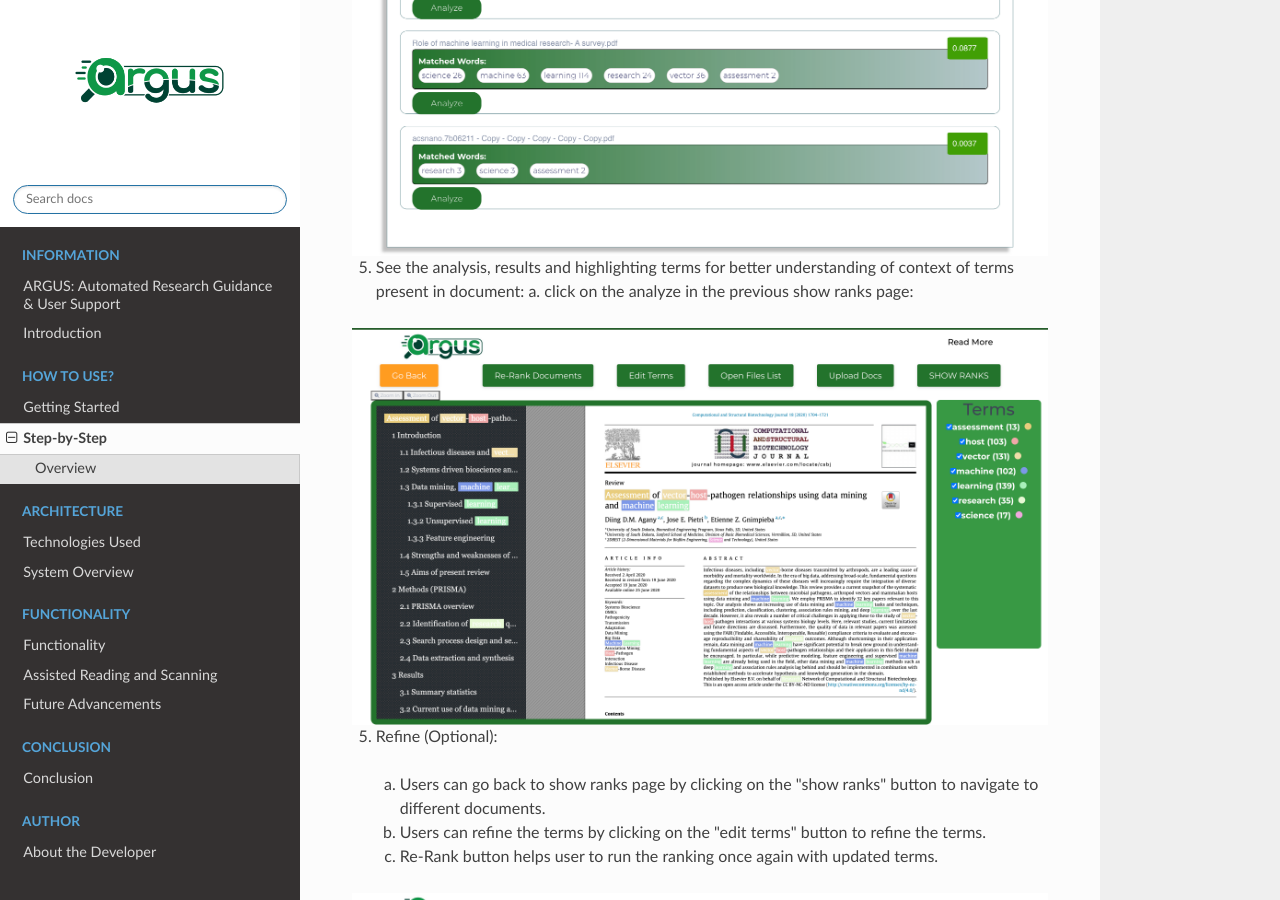
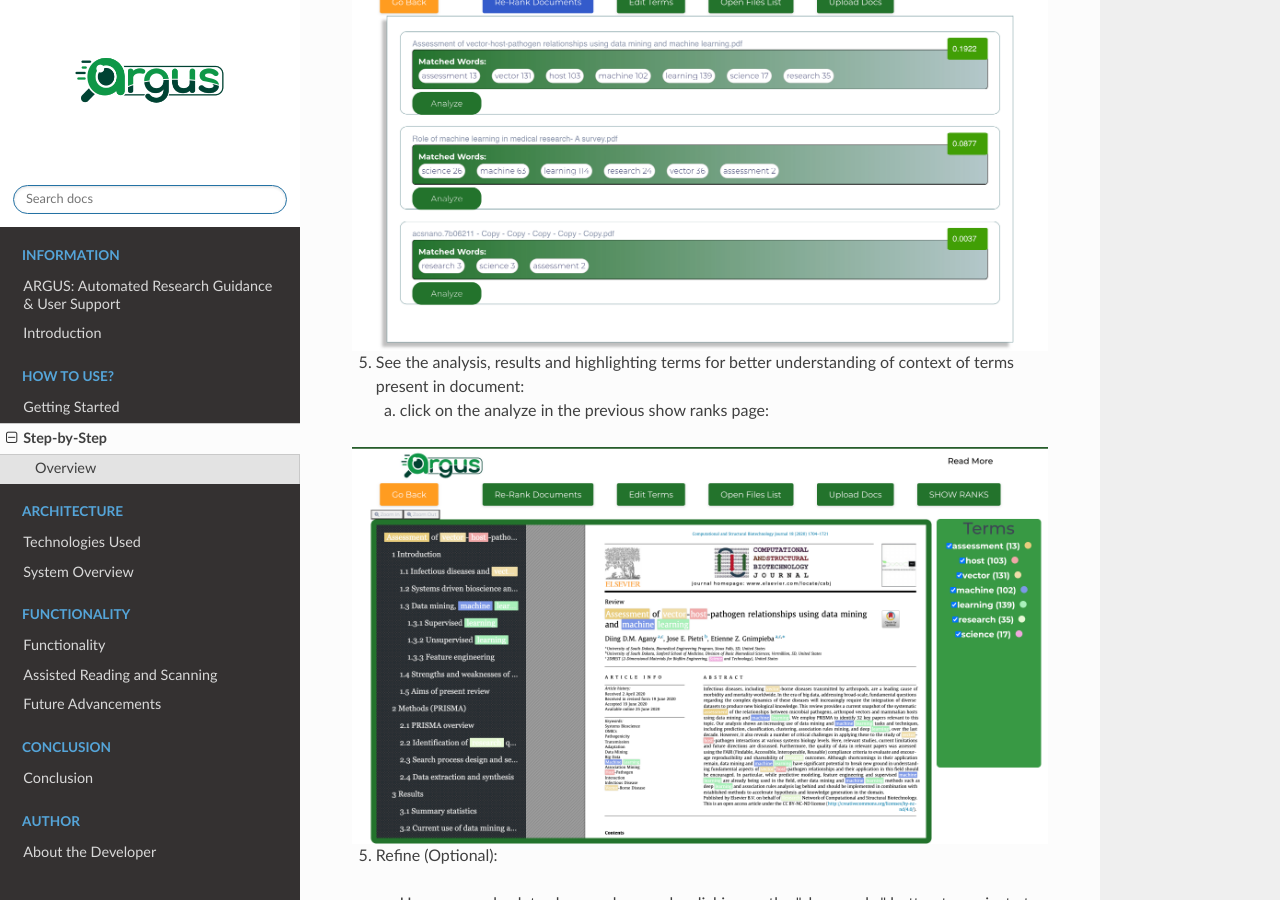
Before and after one commit to ashishsutariya/Documentation-Argus, a Sphinx documentation site: the page built from source/pages/howtouse2.rst, in a window 1280 px wide and 900 px high, scrolled down 4906 px. Built offline with Sphinx 7.4.7 and the Read the Docs theme 2.0.0, drawn with Linux system fonts in a browser that asks for light colours; some of the changed lines change nothing that is shown.

Commit message:
argus how to use

```diff
--- a/source/pages/howtouse2.rst
+++ b/source/pages/howtouse2.rst
@@ -25,28 +25,34 @@
 1. Define Keywords/Parameters:
    Start by defining the keywords or custom parameters that will guide ARGUS's focus during the analysis. These keywords should reflect the specific terms, phrases, or criteria relevant to your research objectives. Consider the key concepts, themes, or variables you want to explore within the literature.
 
+
    a. Open the add terms modal:
 .. figure:: /images/argusaddterms.png
    :align: center
+
 
    b. Add terms individually or user can add multiple terms separated by ';' and clicking on "ADD" button:
 .. figure:: /images/argusaddterms2.png
    :align: center
 
+
    c. Added terms in the terms list:
-.. figure:: /images/argusaddterms3.png
+.. figure:: /images/addterms4.png
    :align: center
 
 2. Upload Research Articles:
    Once the keywords are defined, proceed to upload your research articles in PDF format. You can upload individual articles or batch upload multiple articles simultaneously. Ensure that the research articles cover the scope of your literature review and contain the relevant information you wish to extract.
 
+
    a. Click on "Upload Docs" button to add the research documents and Click to select the papers user wishes to analyze:
 .. figure:: /images/argusuploaddoc1.png
    :align: center
 
+
    b. Click again upload the selected papers user wishes to analyze:
 .. figure:: /images/argusuploaddocs2.png
    :align: center
+
 
    c. Wait untill all the documents are uploaded:
 .. figure:: /images/argusuploaddocs4.png
@@ -57,6 +63,7 @@
 
    After uploading the research articles, initiate the analysis process. ARGUS will scan the uploaded articles and extract information based on the defined keywords or parameters. This analysis phase involves parsing through the content of each article, identifying sections relevant to the specified keywords, and extracting the necessary information.
 
+
    a. Click on "Update Ranks" button to start the analysis:
 .. figure:: /images/argusstartrank.png
    :align: center
@@ -64,18 +71,24 @@
 4. Review Extracted Data:
    Once the analysis is complete, review the extracted information within the designated form or output format. ARGUS presents the extracted data in an organized manner, making it easy for researchers to review and analyze. Take time to thoroughly examine the extracted data, ensuring that it aligns with the objectives of your literature review and provides the insights you require for your research.
 
+
    a. See the cosine similarity scores of the documents with the added terms in descending order of score to see most relevant documents on top.
 .. figure:: /images/argusranks.png
    :align: center
 
+
 5. See the analysis, results and highlighting terms for better understanding of context of terms present in document:
+
    a. click on the analyze in the previous show ranks page:
 .. figure:: /images/argusanalysis.png
    :align: center
 
 5. Refine (Optional):
+
   a. Users can go back to show ranks page by clicking on the "show ranks" button to navigate to different documents.
+
   b. Users can refine the terms by clicking on the "edit terms" button to refine the terms.
+
   c. Re-Rank button helps user to run the ranking once again with updated terms.
 
 .. figure:: /images/argusrerank.png
```
